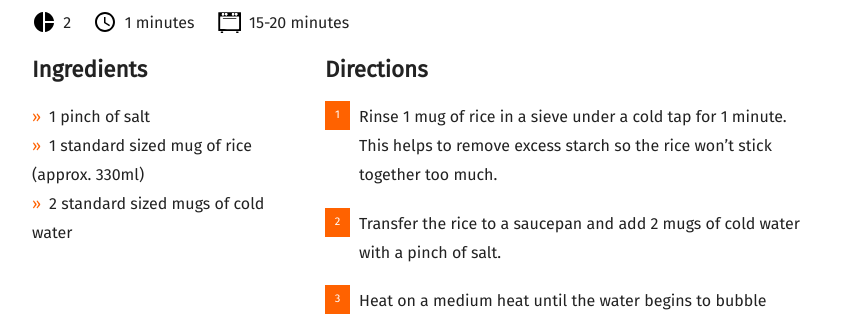
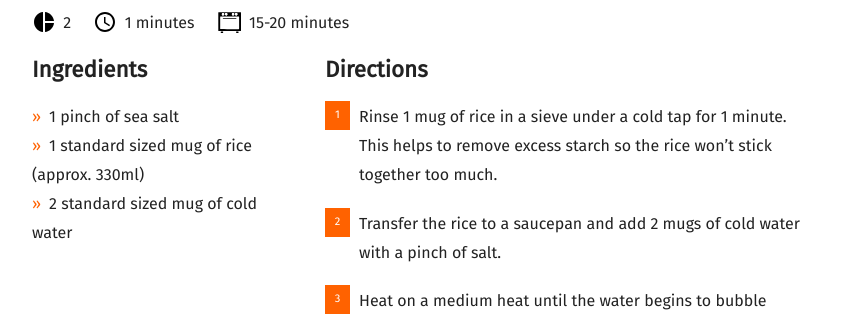
Before and after one commit to UnclearMist/UnclearMist.github.io, a Jekyll site: the page built from _posts/2021-01-24-measuring-cooking-rice.md, in a window 1280 px wide and 900 px high, scrolled down 1417 px. Shown: the part 153-469 px from the top of the window, without its empty margins (58-901 px from the left). Built offline with Jekyll 4.4.1, drawn with Linux system fonts in a browser that asks for light colours; nearby versions of some CDN libraries; some web fonts are replaced.

Commit message:
Update 2021-01-24-measuring-cooking-rice.md

```diff
--- a/_posts/2021-01-24-measuring-cooking-rice.md
+++ b/_posts/2021-01-24-measuring-cooking-rice.md
@@ -9,9 +9,9 @@ recipe:
   prep: 1 minutes
   cook: 15-20 minutes
   ingredients_markdown: |-
-    * 1 pinch of salt
+    * 1 pinch of sea salt
     * 1 standard sized mug of rice (approx. 330ml)
-    * 2 standard sized mugs of cold water
+    * 2 standard sized mug of cold water
 
 
   directions_markdown: |-
```
